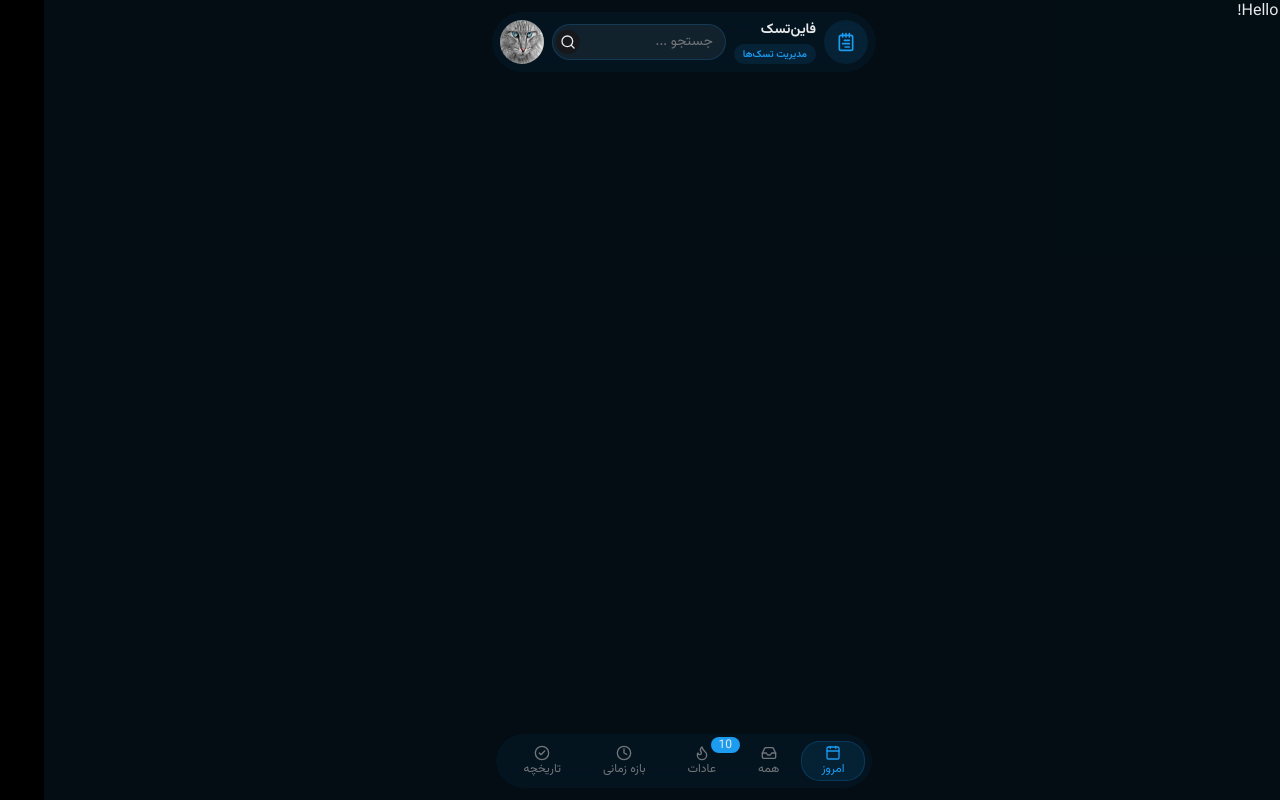
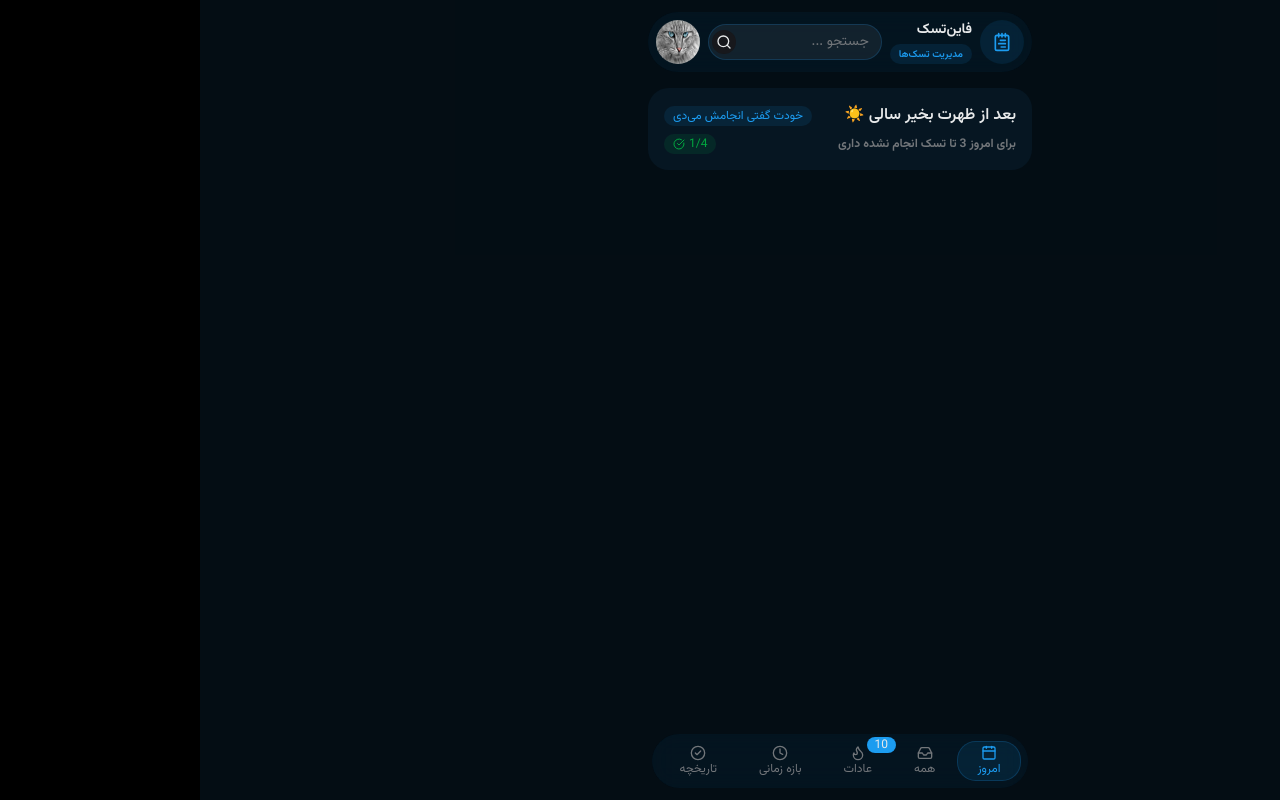
Before and after one commit to salartalaA/fine-task, a Next.js app: page / in a window 1280 px wide. Built offline with nearby package versions, Linux system fonts and the light colour scheme.

Commit message:
feat: add greetings section

```diff
--- a/app/(main)/page.tsx
+++ b/app/(main)/page.tsx
@@ -1,3 +1,9 @@
+import Greetings from "@/components/home/greetings";
+
 export default function Home() {
-  return <div>Hello World!</div>;
+  return (
+    <div className="mx-auto mt-22 w-full max-w-sm">
+      <Greetings />
+    </div>
+  );
 }
--- /dev/null
+++ b/components/home/greetings.tsx
@@ -0,0 +1,51 @@
+import { CheckCircle } from "lucide-react";
+import { Badge } from "@/components/ui/badge";
+
+export default function Greetings() {
+  const qoutes = [
+    "هرکی می‌گه نمی‌شه زر می‌زنه",
+    "هرکی می‌گه نمی‌شه نمی‌تونه",
+    "تو انجامش بده",
+    "کودن‌تر از تو هم تونسته!",
+    "بهونه‌هات هیچ اهمیتی ندارن",
+    "بلند شو، انجامش بده",
+    "فقط شروع کن",
+    "سخته؟ خب که چی؟",
+    "تو فقط داری تنبلی می‌کنی",
+    "یه قدم دیگه",
+    "تمومش کن",
+    "ولش نکن",
+    "هنوز تموم نشده",
+    "قرار نیست راحت باشه",
+    "کمتر فکر کن، بیشتر انجام بده",
+    "خودت گفتی انجامش می‌دی",
+    "منتظر انگیزه نباش",
+    "قرار نیست همیشه حسش باشه",
+    "بعداً یعنی هیچ‌وقت",
+    "به خودت قول دادی",
+    "حرف کافیه، عمل کن",
+    "هیچ‌کس به جات انجامش نمی‌ده",
+  ];
+
+  const qouteIndex = Math.floor(Math.random() * qoutes.length);
+  const selectedQoute = qoutes[qouteIndex];
+
+  return (
+    <div className="mx-auto flex items-baseline justify-between rounded-lg bg-accent p-4">
+      <div className="flex flex-col gap-2">
+        <h2 className="font-semibold">{"بعد از ظهرت بخیر سالی ☀️"}</h2>
+        <p className="font-bold text-muted-foreground text-xs">
+          {"برای امروز 3 تا تسک انجام نشده داری"}
+        </p>
+      </div>
+
+      <div className="flex flex-col gap-2">
+        <Badge className="bg-primary/10 text-primary">{selectedQoute}</Badge>
+
+        <Badge className="mr-auto bg-green-500/10 text-green-600">
+          <span>{"1/4"}</span> <CheckCircle />
+        </Badge>
+      </div>
+    </div>
+  );
+}
```
